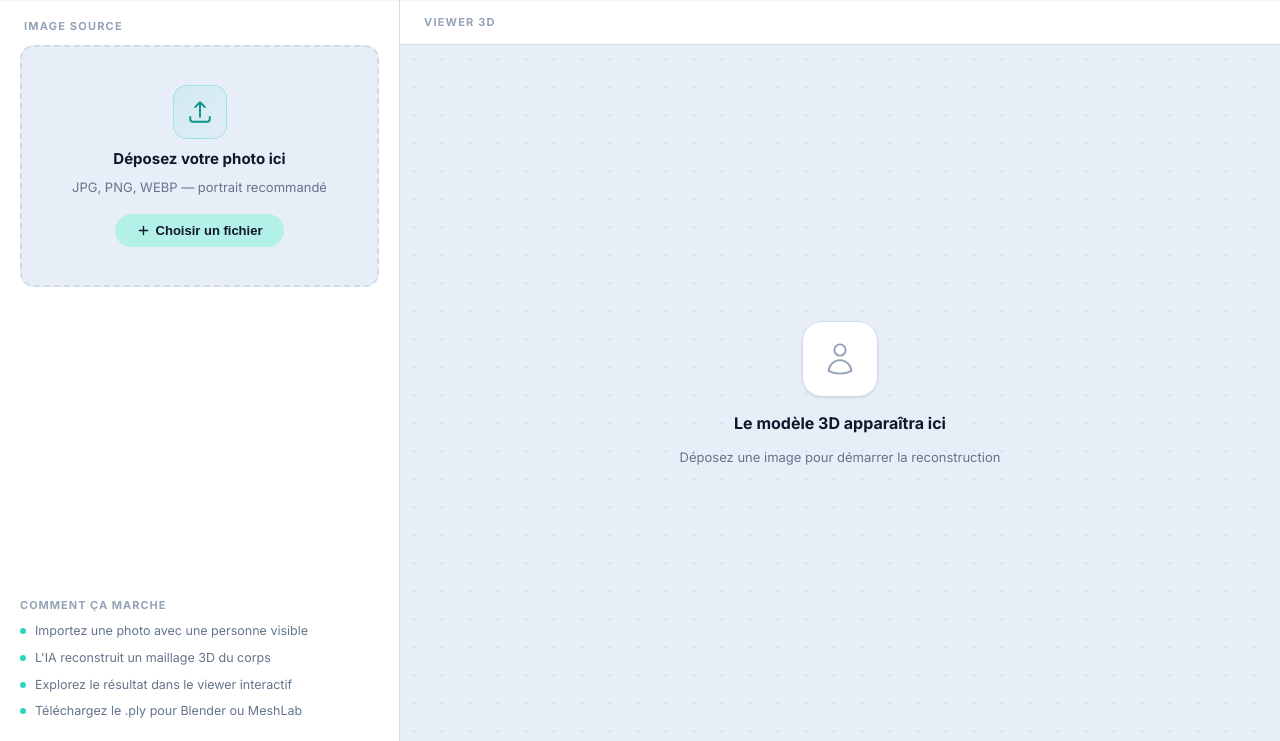
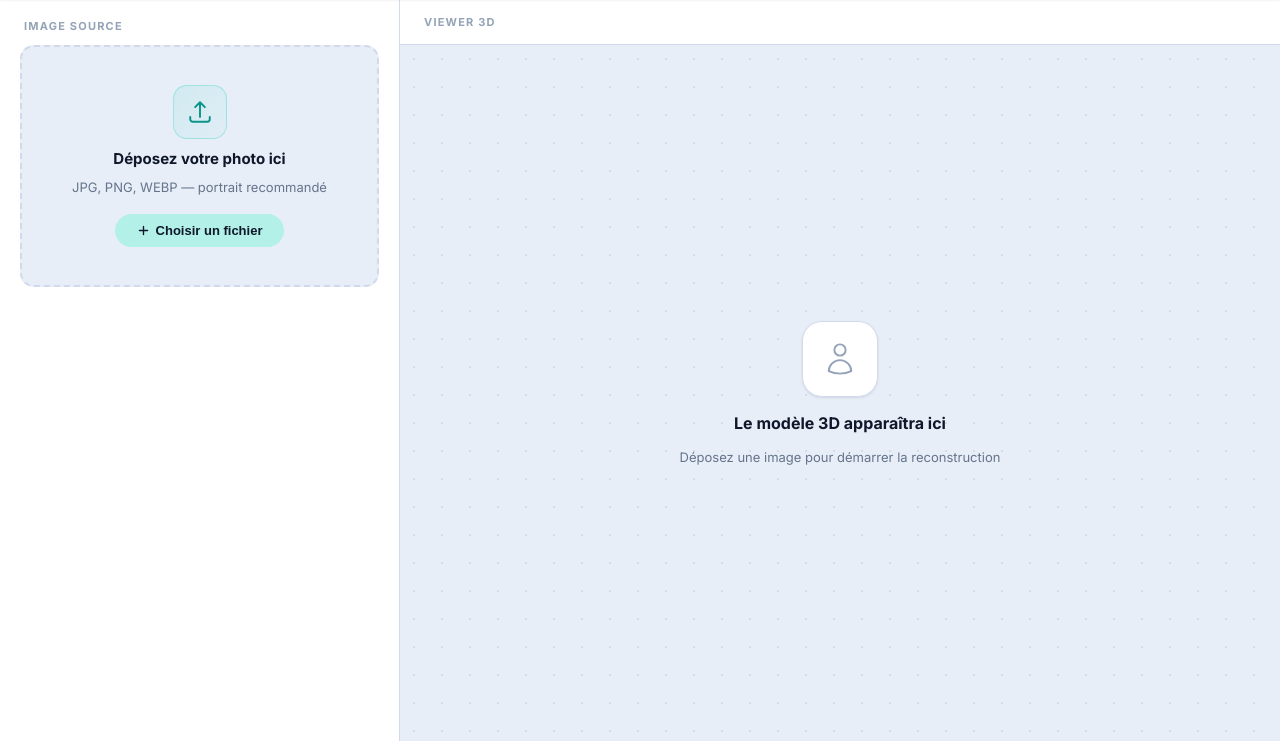
Before and after one commit to Akralan/MyTwin-Avatar, a Flask app: page / in a window 1280 px wide. Shown: the part 59-800 px from the top of the page. Run offline with Flask 3, Linux system fonts and the light colour scheme; data that the repository does not hold is empty; some libraries are stand-ins or nearby versions.

Commit message:
UI: retire la case rig, la section 'Comment ca marche' et la description texturage

```diff
--- a/old/templates/index.html
+++ b/old/templates/index.html
@@ -541,19 +541,7 @@
     <div class="toast-title">Paramètres</div>
     <div class="toast-row">
       <div>
-        <div class="lbl">Générer le rig</div>
-        <div class="desc">Exporte aussi un <strong>.glb</strong> riggé (squelette + skin), animable dans Blender. Ajoute quelques secondes.</div>
-      </div>
-      <label class="switch">
-        <input type="checkbox" id="rig-toggle" />
-        <span class="slider"></span>
-      </label>
-    </div>
-    <div class="toast-sep"></div>
-    <div class="toast-row">
-      <div>
         <div class="lbl">Texturer le modèle</div>
-        <div class="desc">Génère une <strong>texture</strong> (Paint3D) depuis la photo et l'affiche sur le mesh. Lent : plusieurs minutes. Désactive le rig.</div>
       </div>
       <label class="switch">
         <input type="checkbox" id="tex-toggle" />
@@ -598,15 +586,6 @@
     <div id="status-bar"></div>
     <div id="person-selector"></div>
 
-    <div class="tips">
-      <div class="tips-label">Comment ça marche</div>
-      <ul>
-        <li><span class="tip-dot"></span>Importez une photo avec une personne visible</li>
-        <li><span class="tip-dot"></span>L'IA reconstruit un maillage 3D du corps</li>
-        <li><span class="tip-dot"></span>Explorez le résultat dans le viewer interactif</li>
-        <li><span class="tip-dot"></span>Téléchargez le .ply pour Blender ou MeshLab</li>
-      </ul>
-    </div>
   </div>
 
   <!-- RIGHT -->
@@ -837,7 +816,6 @@ const emptyState     = document.getElementById('empty-state');
 const modelStatus    = document.getElementById('model-status');
 const settingsBtn    = document.getElementById('settings-btn');
 const settingsToast  = document.getElementById('settings-toast');
-const rigToggle      = document.getElementById('rig-toggle');
 const texToggle      = document.getElementById('tex-toggle');
 const dlGlb          = document.getElementById('dl-glb');
 
@@ -850,10 +828,6 @@ document.addEventListener('click', e => {
   if (!settingsToast.contains(e.target) && !settingsBtn.contains(e.target))
     settingsToast.classList.remove('visible');
 });
-
-// Rig et texture sont mutuellement exclusifs : activer l'un désactive l'autre.
-rigToggle.addEventListener('change', () => { if (rigToggle.checked) texToggle.checked = false; });
-texToggle.addEventListener('change', () => { if (texToggle.checked) rigToggle.checked = false; });
 
 function setGlb(idx) {
   if (glbFiles[idx]) {
@@ -965,7 +939,7 @@ async function handleFile(file) {
 
   const fd = new FormData();
   fd.append('image', file);
-  fd.append('rig', rigToggle.checked ? '1' : '0');
+  fd.append('rig', '0');
   fd.append('texture', texToggle.checked ? '1' : '0');
 
   let jobId;
```
